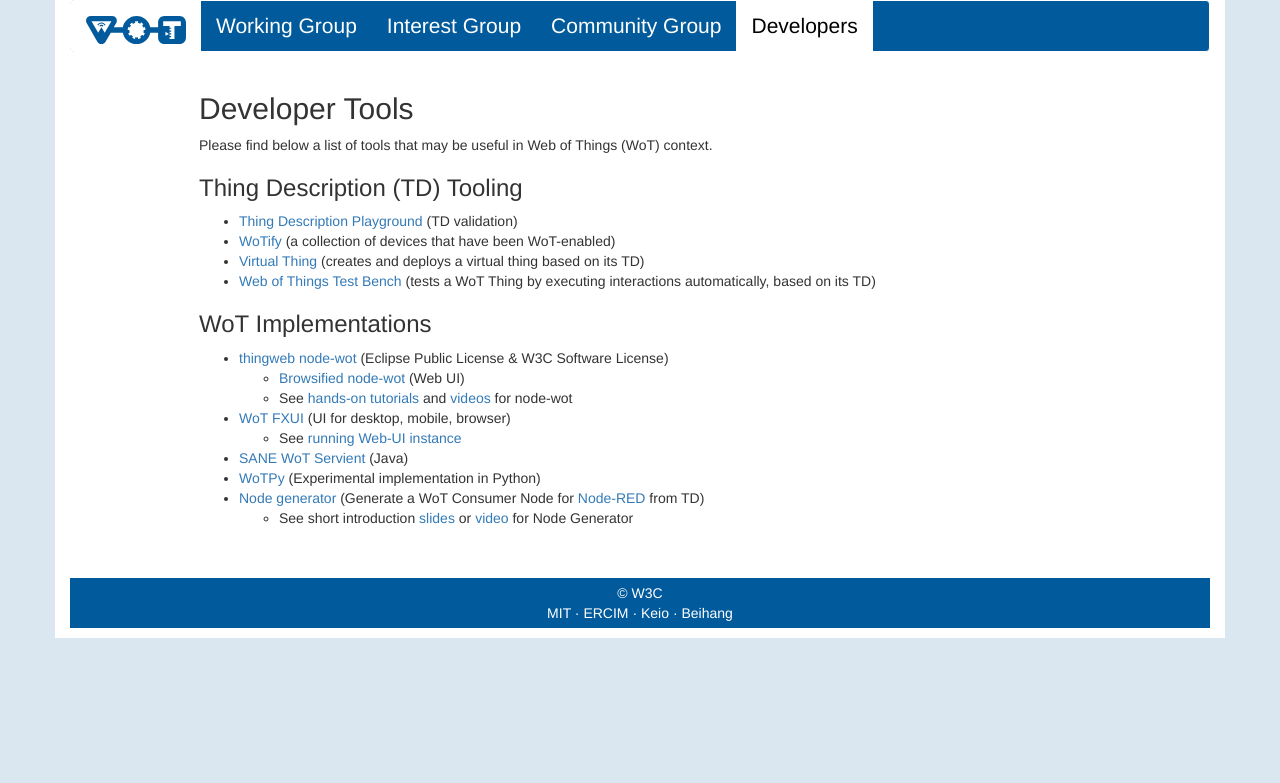
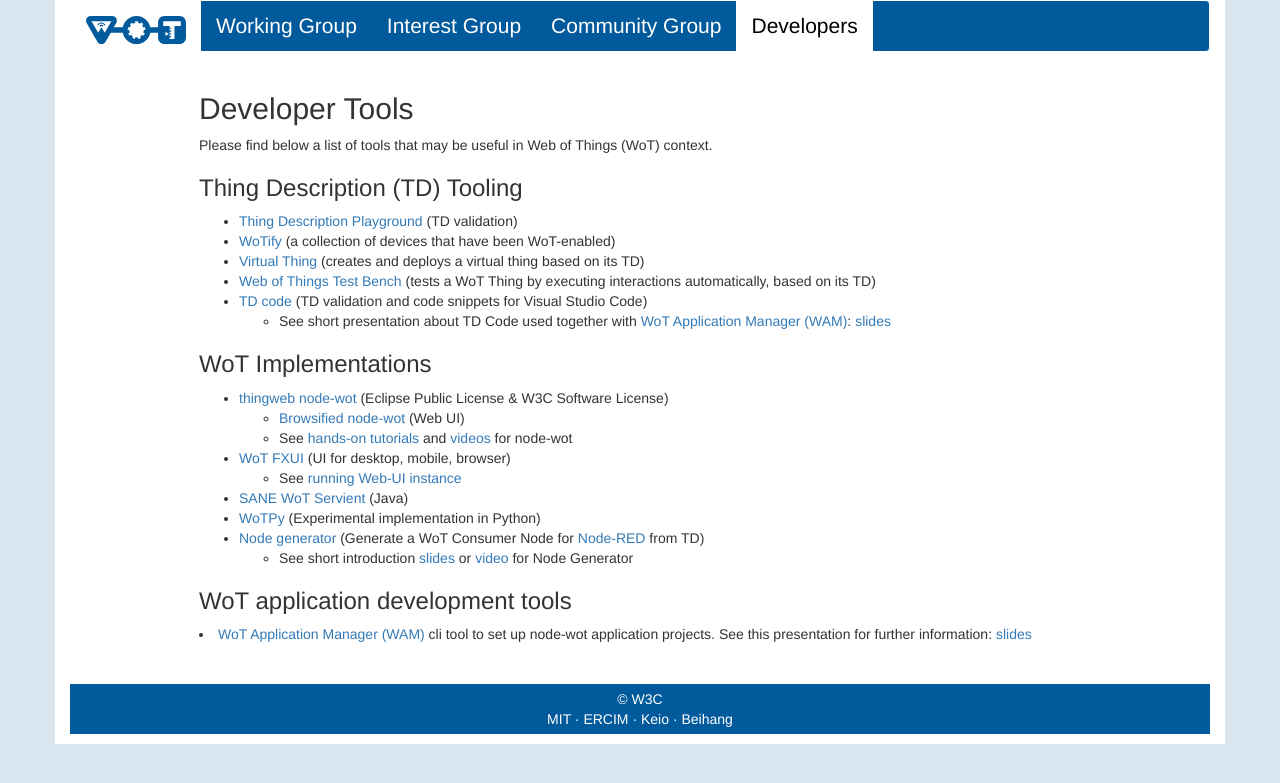
Before and after one commit to w3c/wot-marketing, a Jekyll site: the page built from docs/developers/index.html, in a window 1280 px wide. Shown: the top 783 px of the page. Built offline with Jekyll 4.4.1, drawn with Linux system fonts in a browser that asks for light colours; nearby versions of some CDN libraries.

Commit message:
Update developer index.html
Add WAM and TD code presentation with links

```diff
--- a/docs/developers/index.html
+++ b/docs/developers/index.html
@@ -21,6 +21,14 @@
 		</li>
 		<li><a href="https://github.com/tum-ei-esi/testbench">Web of Things Test Bench</a>
 			(tests a WoT Thing by executing interactions automatically, based on its TD)
+		</li>
+		<li><a href="https://marketplace.visualstudio.com/items?itemName=arces-wot.td-code">TD code</a>
+			(TD validation and code snippets for Visual Studio Code)
+			<ul>
+				<li>See short presentation about TD Code used together with <a
+						href="https://github.com/UniBO-PRISMLab/wam">WoT Application Manager (WAM)</a>: <a
+						href="WoT Application Manager.pdf" target="_blank">slides</a></li>
+			</ul>
 		</li>
 	</ul>
 
@@ -52,6 +60,11 @@
 			</ul>
 		</li>
 	</ul>
+	<h3>WoT application development tools</h3>
+	<li><a href="https://github.com/UniBO-PRISMLab/wam">WoT Application Manager (WAM)</a>
+		cli tool to set up node-wot application projects. See this presentation for further information: <a
+			href="WoT Application Manager.pdf" target="_blank">slides</a>
+	</li>
 	<!--
 	<h3>Github Projects</h3>
 	<ul>
```
Also changed, not shown: 2 other files.
